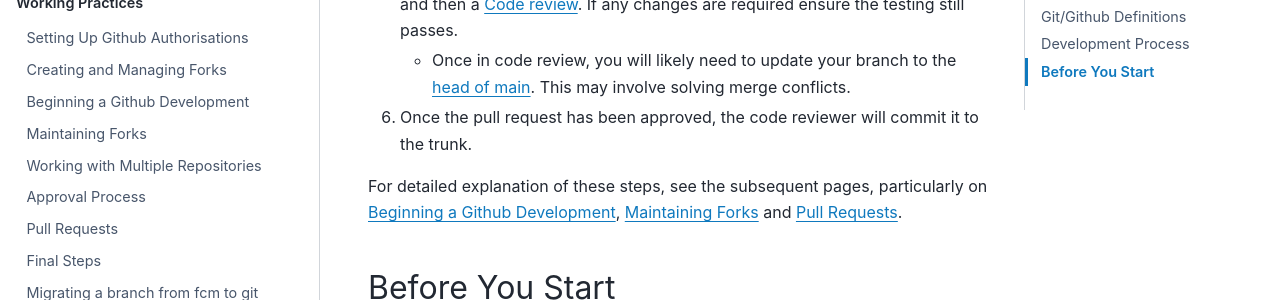
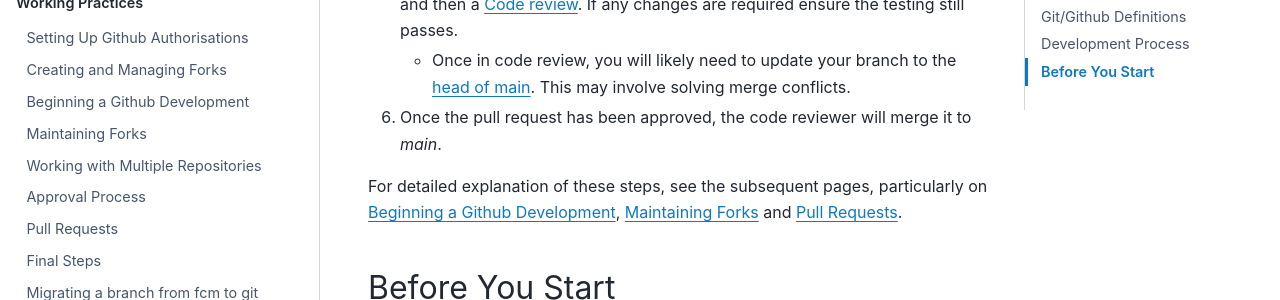
Before and after one commit to MetOffice/simulation-systems, a Sphinx documentation site: the page built from source/WorkingPractices/working_practices.rst, in a window 1280 px wide and 900 px high, scrolled down 3660 px. Shown: the part 153-453 px from the top of the window. Built offline with Sphinx 7.4.7 and the PyData theme 0.15.4, drawn with Linux system fonts in a browser that asks for light colours.

Commit message:
Update source/WorkingPractices/working_practices.rst
Co-authored-by: Jenny Hickson <61183013+jennyhickson@users.noreply.github.com>

```diff
--- a/source/WorkingPractices/working_practices.rst
+++ b/source/WorkingPractices/working_practices.rst
@@ -164,8 +164,8 @@ The development cycle can be seen below.
    * Once in code review, you will likely need to update your branch to the
      :ref:`head of main <merge_main>`. This may involve solving merge conflicts.
 
-#. Once the pull request has been approved, the code reviewer will commit it to
-   the trunk.
+#. Once the pull request has been approved, the code reviewer will merge it to
+   `main`.
 
 For detailed explanation of these steps, see the subsequent pages, particularly
 on :ref:`gh_dev_init`, :ref:`maintaining_forks` and :ref:`pull_requests`.
```
